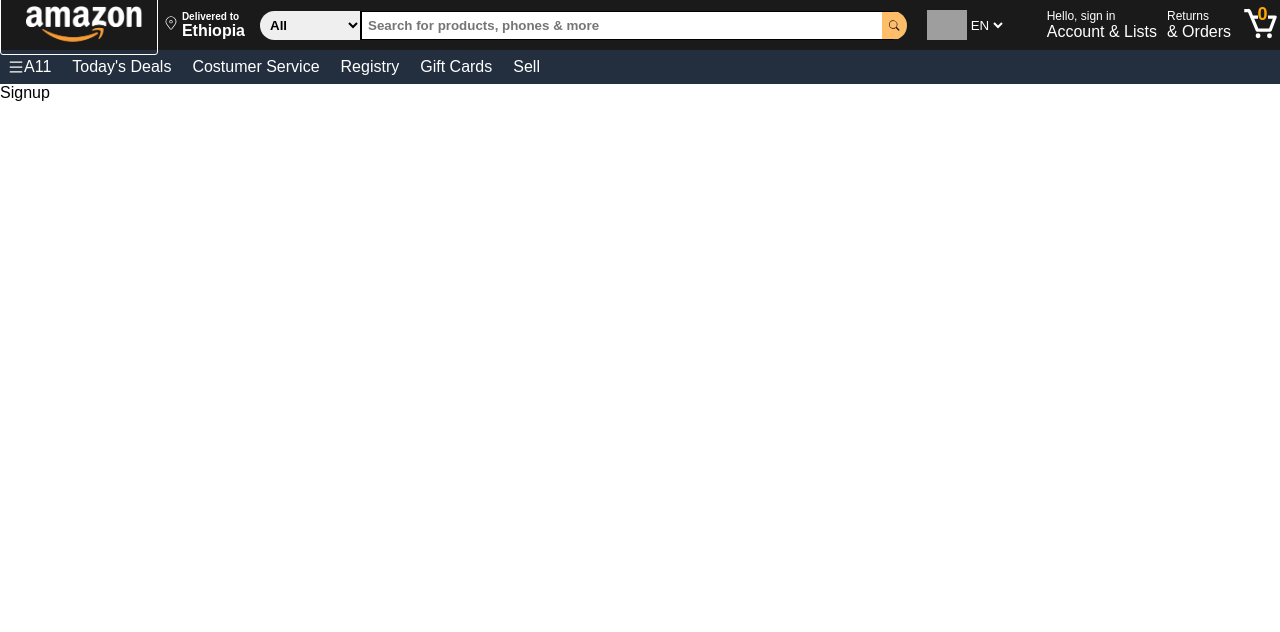
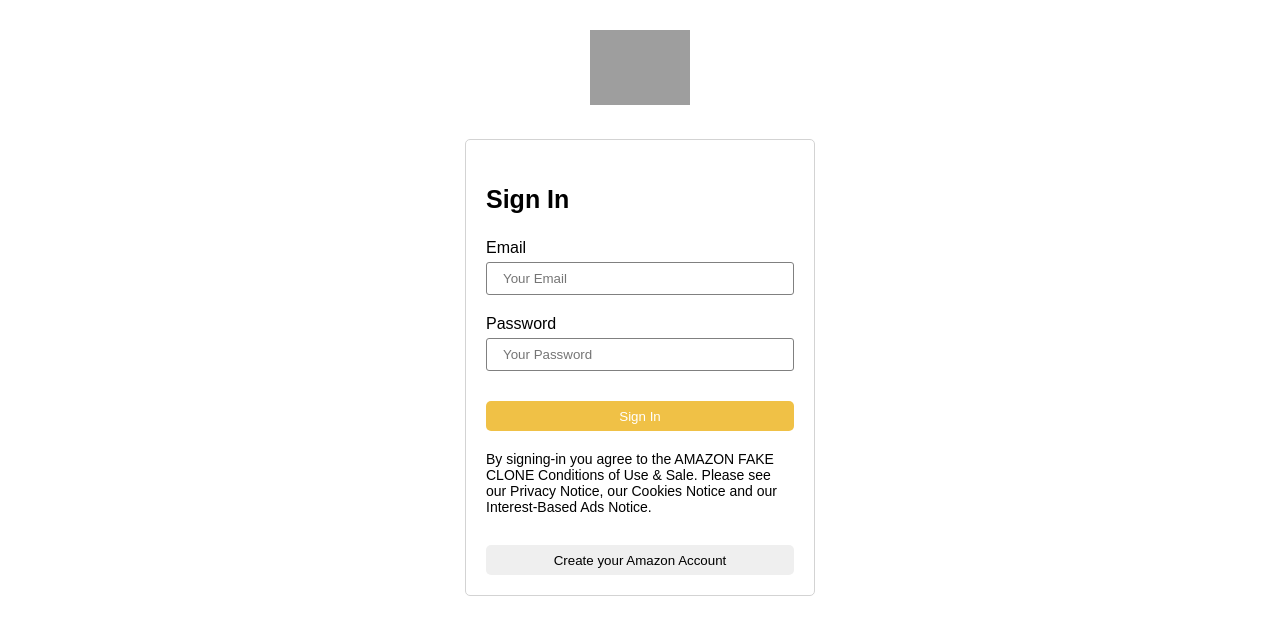
Before and after one commit to Alaz123/Amazon-Clone-2024, a React (Vite) app in the folder Amazon-Clone/: page /auth in a window 1280 px wide. Shown: the top 632 px of the page. Built offline with nearby package versions, Linux system fonts and the light colour scheme; grey boxes are pictures that could not be loaded.

Commit message:
Firebase Authentication and functionality

```diff
--- a/Amazon-Clone/package.json
+++ b/Amazon-Clone/package.json
@@ -4,7 +4,7 @@
   "version": "0.0.0",
   "type": "module",
   "scripts": {
-    "start": "vite",
+    "dev": "vite",
     "build": "vite build",
     "lint": "eslint . --ext js,jsx --report-unused-disable-directives --max-warnings 0",
     "preview": "vite preview"
@@ -14,6 +14,7 @@
     "@emotion/styled": "^11.11.0",
     "@mui/material": "^5.15.7",
     "axios": "^1.6.7",
+    "firebase": "^10.8.0",
     "numeral": "^2.0.6",
     "react": "^18.2.0",
     "react-dom": "^18.2.0",
--- a/Amazon-Clone/src/Components/Header/Header.jsx
+++ b/Amazon-Clone/src/Components/Header/Header.jsx
@@ -40,7 +40,7 @@
 						<option value="">Categories</option>
 					</select>
 					<input type="text" placeholder="Search for products, phones & more" />
-					<BsSearch size={13} />
+					<BsSearch size={27} />
 				</div>
 				<div className={classes.order_container}>
 					<a to="" className={classes.language}>
--- a/Amazon-Clone/src/Routing.jsx
+++ b/Amazon-Clone/src/Routing.jsx
@@ -1,7 +1,7 @@
 import React from "react";
 import { BrowserRouter as Router, Routes, Route } from "react-router-dom";
 import Landing from "./pages/Landing/Landing";
-import Signup from "./pages/Auth/Signup";
+import Auth from "./pages/Auth/Auth";
 import Payment from "./pages/Payment/Payment";
 import Orders from "./pages/Orders/Orders";
 import Cart from "./pages/Cart/Cart";
@@ -13,7 +13,7 @@
 		<Router>
 			<Routes>
 				<Route path="/" element={<Landing />} />
-				<Route path="/auth" element={<Signup />} />
+				<Route path="/auth" element={<Auth />} />
 				<Route path="/payments" element={<Payment />} />
 				<Route path="/category/:catagoryitem" element={<Results />} />
 				<Route path="/products/:productId" element={<ProductDetail />} />
--- a/Amazon-Clone/src/index.css
+++ b/Amazon-Clone/src/index.css
@@ -2,6 +2,7 @@
 	margin: 0;
 	padding: 0;
 	font-family: sans-serif;
+	box-sizing: border-box;
 }
 :root {
 	--primary-color: #febd69;
--- /dev/null
+++ b/Amazon-Clone/src/pages/Auth/Auth.jsx
@@ -0,0 +1,135 @@
+import React, { useState, useContext } from "react";
+import classes from "./auth.module.css";
+import { Link } from "react-router-dom";
+import { auth } from "../../utility/firebase";
+import {
+	signInWithEmailAndPassword,
+	createUserWithEmailAndPassword,
+} from "firebase/auth";
+import { DataContext } from "../../Components/Dataprovider/Dataprovider";
+import { Type } from "../../utility/action.type";
+
+const Auth = () => {
+	const [email, Setemail] = useState("");
+	const [password, Setpassword] = useState("");
+	const [error, Seterror] = useState("");
+	const [{ user }, dispatch] = useContext(DataContext);
+	console.log(user);
+	// console.log(email, password);
+	const authHandler = async (e) => {
+		// Prevent the default form submission behavior
+		e.preventDefault();
+
+		// Log the value of the 'name' attribute of the form element
+		console.log(e.target.name);
+
+		// Check if the form name is 'signin'
+		if (e.target.name === "signin") {
+			// Call the 'signInWithEmailAndPassword' function to sign in the user
+			try {
+				const userInfo = await signInWithEmailAndPassword(
+					auth,
+					email,
+					password
+				);
+				// The 'signInWithEmailAndPassword' function returns a promise that resolves to the user information
+				// console.log(userInfo);
+				dispatch({
+					type: Type.SET_USER,
+					user: userInfo.user,
+				});
+			} catch (err) {
+				// Handle any errors that occur during sign-in
+				console.log(err.message);
+			}
+		} else {
+			// Call the 'createUserWithEmailAndPassword' function to create a new user
+			try {
+				const userInfo = await createUserWithEmailAndPassword(
+					auth,
+					email,
+					password
+				);
+				// The 'createUserWithEmailAndPassword' function returns a promise that resolves to the user information
+				// console.log(userInfo);
+				dispatch({
+					type: Type.SET_USER,
+					user: userInfo.user,
+				});
+			} catch (err) {
+				// Handle any errors that occur during user creation
+				console.log(err.message);
+			}
+		}
+	};
+	return (
+		<section className={classes.login}>
+			{/* logo */}
+			<Link to={"/"}>
+				<img
+					src="https://upload.wikimedia.org/wikipedia/commons/thumb/a/a9/Amazon_logo.svg/315px-Amazon_logo.svg.png"
+					alt="amazon-logo"
+				/>
+			</Link>
+			{/* form  */}
+			<div className={classes.login__container}>
+				<h1>Sign In </h1>
+				<form action="">
+					<div>
+						<label htmlFor="email">Email</label>
+						<input
+							type="email"
+							id="email"
+							name="email"
+							placeholder="Your Email"
+							value={email}
+							onChange={(e) => {
+								Setemail(e.target.value);
+							}}
+						/>
+					</div>
+					<div>
+						<label htmlFor="password">Password</label>
+						<input
+							type="password"
+							id="password"
+							name="password"
+							placeholder="Your Password"
+							value={password}
+							onChange={(e) => {
+								Setpassword(e.target.value);
+							}}
+						/>
+					</div>
+
+					<button
+						type="submit"
+						name="signin"
+						onClick={authHandler}
+						className={classes.login__signinbtn}
+					>
+						Sign In
+					</button>
+					{/* agremment  */}
+					<p>
+						By signing-in you agree to the AMAZON FAKE CLONE Conditions of Use &
+						Sale. Please see our Privacy Notice, our Cookies Notice and our
+						Interest-Based Ads Notice.
+					</p>
+
+					{/* create account btn */}
+					<button
+						type="submit"
+						name="signup"
+						onClick={authHandler}
+						className={classes.login__registerbtn}
+					>
+						Create your Amazon Account
+					</button>
+				</form>
+			</div>
+		</section>
+	);
+};
+
+export default Auth;
--- a/Amazon-Clone/src/pages/Auth/Signup.jsx
+++ /dev/null
@@ -1,17 +0,0 @@
-import React from 'react'
-import classes from './Signup.module.css'
-import  Layout from '../../Components/Layout/Layout'
-
-const Signup = () => {
-  return (
-    <Layout
-    childrencomponents={
-      <>
-        <div>Signup</div>
-      </>
-    }
-  />
-  )
-}
-
-export default Signup
--- /dev/null
+++ b/Amazon-Clone/src/pages/Auth/auth.module.css
@@ -0,0 +1,76 @@
+.login {
+	display: flex;
+	height: 100vh;
+	flex-direction: column;
+	align-items: center;
+}
+.login img {
+	margin: 30px auto;
+	object-fit: contain;
+	width: 100px;
+}
+.login__container {
+	width: 350px;
+	display: flex;
+	flex-direction: column;
+	border: 1px solid lightgray;
+	border-radius: 5px;
+	padding: 20px;
+}
+.login__container h1 {
+	font-size: 25px;
+	margin: 25px 0;
+}
+.login__container form {
+	display: flex;
+	flex-direction: column;
+	gap: 10px;
+}
+
+.login__container form div {
+	display: flex;
+	flex-direction: column;
+	gap: 5px;
+}
+
+.login__container form input {
+	margin-bottom: 10px;
+	padding: 8px 16px;
+	width: 100%;
+	border: none;
+	border: 1px solid grey;
+	border-radius: 3px;
+}
+.login__container form input:focus {
+	outline: 2px solid skyblue;
+}
+.login__signinbtn {
+	margin-top: 10px;
+	width: 100%;
+	border: none;
+	background: #f0c146;
+	border-radius: 5px;
+	color: white;
+	height: 30px;
+	cursor: pointer;
+}
+.login__container p {
+	padding: 10px 0;
+	font-size: 14px;
+}
+.login__registerbtn {
+	margin-top: 10px;
+	width: 100%;
+	border: none;
+
+	border-radius: 5px;
+
+	height: 30px;
+	cursor: pointer;
+}
+.login__signinbtn:hover {
+	background-color: var(--primary-shade);
+}
+.login__registerbtn:hover {
+	background-color: lightgray;
+}
--- a/Amazon-Clone/src/utility/action.type.js
+++ b/Amazon-Clone/src/utility/action.type.js
@@ -1,4 +1,5 @@
 export const Type = {
-	ADD_TO_BASKET: 'ADD_TO_BASKET',
-	REMOVE_FROM_BASKET : 'REMOVE_FROM_BASKET'
+	ADD_TO_BASKET: "ADD_TO_BASKET",
+	REMOVE_FROM_BASKET: "REMOVE_FROM_BASKET",
+	SET_USER: "SET_USER",
 };
--- /dev/null
+++ b/Amazon-Clone/src/utility/firebase.js
@@ -0,0 +1,25 @@
+// Import the functions you need from the SDKs you need
+import firebase from "firebase/compat/app";
+// for authinication purpose
+import { getAuth } from "firebase/auth";
+//
+import "firebase/compat/firestore";
+import "firebase/compat/auth";
+// TODO: Add SDKs for Firebase products that you want to use
+// https://firebase.google.com/docs/web/setup#available-libraries
+
+// Your web app's Firebase configuration
+const firebaseConfig = {
+	apiKey: "AIzaSyDmPcLMvTvoUZbTWMHCqXNUYvwig3_aDLk",
+	authDomain: "clone-93eda.firebaseapp.com",
+	projectId: "clone-93eda",
+	storageBucket: "clone-93eda.appspot.com",
+	messagingSenderId: "877094033677",
+	appId: "1:877094033677:web:258b2b78f8b280061db844",
+};
+
+// Initialize Firebase
+const app = firebase.initializeApp(firebaseConfig);
+
+export const auth = getAuth(app);
+export const db = app.firestore()
--- a/Amazon-Clone/src/utility/rducer.jsx
+++ b/Amazon-Clone/src/utility/rducer.jsx
@@ -3,6 +3,7 @@
 
 export const initstate = {
 	basket: [],
+	user: null,
 };
 
 export const reducer = (state, action) => {
@@ -33,6 +34,7 @@
 
 		case Type.REMOVE_FROM_BASKET:
 			const index = state.basket.findIndex((item) => item.id === action.id);
+
 			let newBasket = [...state.basket];
 
 			if (index >= 0) {
@@ -50,6 +52,12 @@
 					basket: newBasket,
 				};
 			}
+		case Type.SET_USER:
+			return {
+                ...state,
+                user: action.user,
+            };
+
 
 		default:
 			return state;
```
Also changed, not shown: Amazon-Clone/src/pages/Auth/Signup.module.css (deleted), 1 other file (tests, documents, lock files or other folders).
